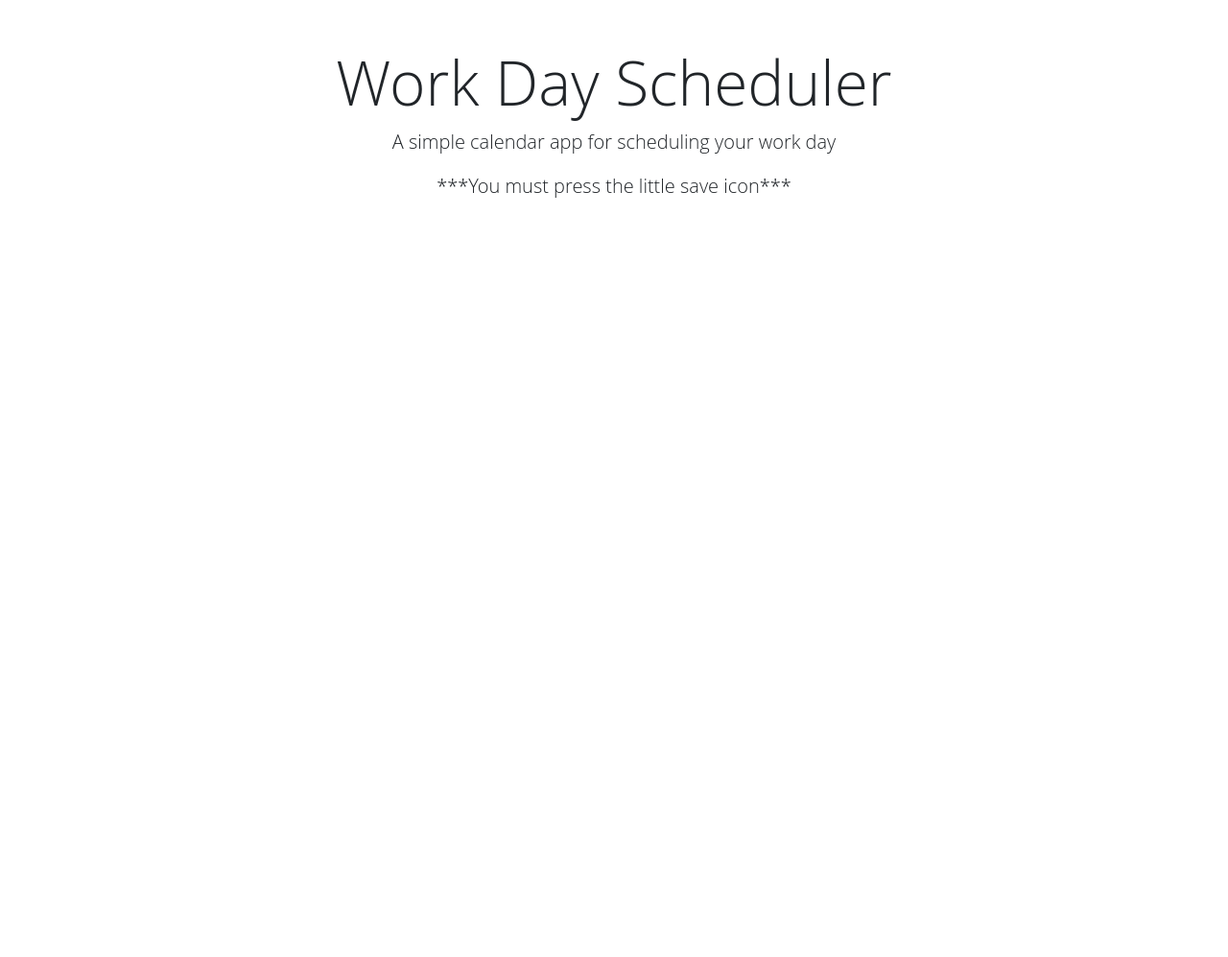
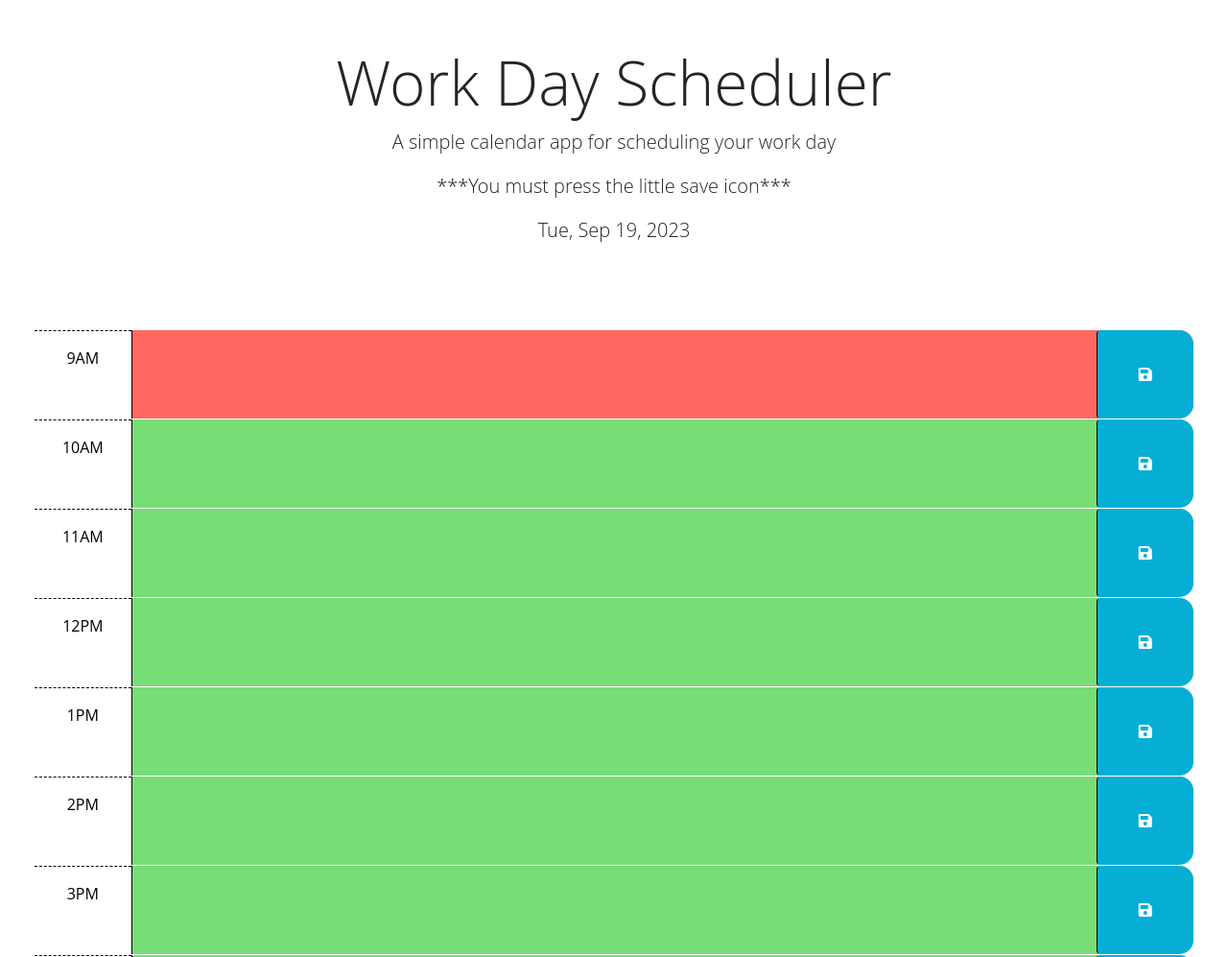
Before and after one commit to krosengr4/WorkDayScheduler, a plain HTML site: page index.html in a window 1280 px wide. Shown: the top 997 px of the page at 96% size. Before the commit the page ends 800 px from the top, so only its background shows below. Drawn offline with nearby package versions, Linux system fonts and the light colour scheme; files that its build step writes are made by us from their sources.

Commit message:
Update the links to script and stylesheet

```diff
--- a/index.html
+++ b/index.html
@@ -20,7 +20,7 @@
             href="https://fonts.googleapis.com/css2?family=Fira+Sans:wght@400;700&display=swap"
             rel="stylesheet"
           />
-          <link rel="stylesheet" href="./assets/style.css" />
+          <link rel="stylesheet" href="style.css" />
           <title>Work Day Scheduler</title>
         </head>
 
@@ -39,6 +39,6 @@
           integrity="sha256-iu/zLUB+QgISXBLCW/mcDi/rnf4m4uEDO0wauy76x7U="
           crossorigin="anonymous"></script>
 
-          <script src="./assets/script.js"></script>
+          <script src="script.js"></script>
         </body>
       </html>
```
